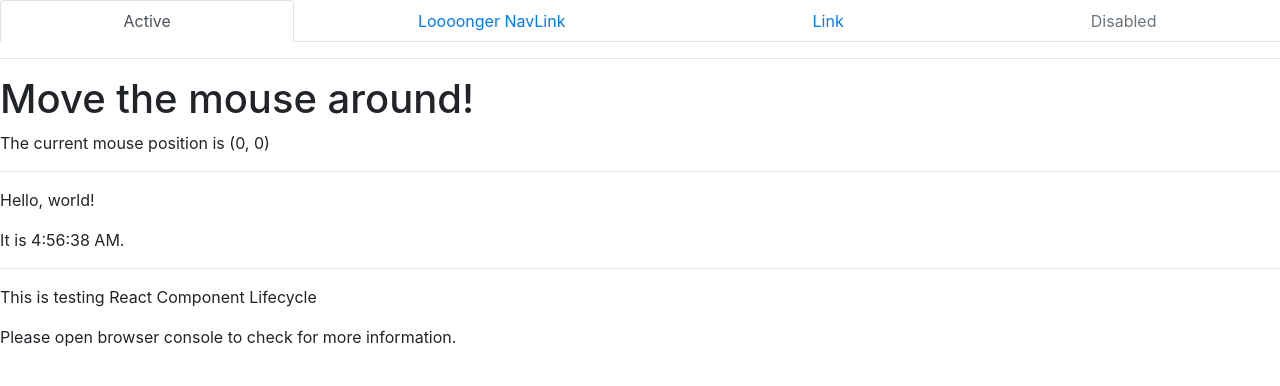
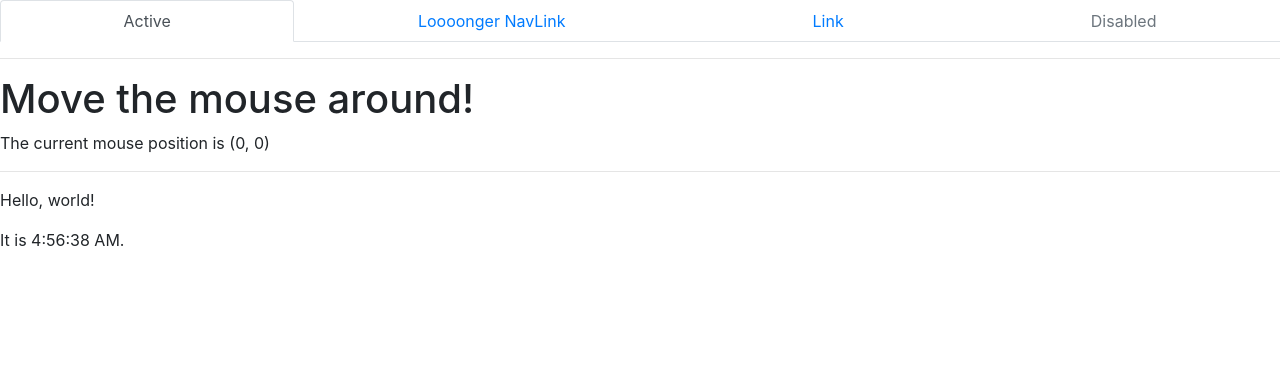
Before and after one commit to wenxiao1019/react-app, a React (Create React App) app: page / in a window 1280 px wide. Shown: the top 386 px of the page. Built offline with nearby package versions, Linux system fonts and the light colour scheme.

Commit message:
Remove Lifecycle Component from App.js

```diff
--- a/src/App.js
+++ b/src/App.js
@@ -2,7 +2,6 @@ import React from 'react';
 
 import Clock from './components/test/Clock';
 import Header from './components/test/Header';
-import LifecycleComponent from './components/test/LifecycleComponent';
 import MouseTracker from './components/test/MouseTracker';
 
 class App extends React.Component {
@@ -14,8 +13,6 @@ class App extends React.Component {
         <MouseTracker />
         <hr />
         <Clock />
-        <hr />
-        <LifecycleComponent />
       </div>
     );
   }
```
